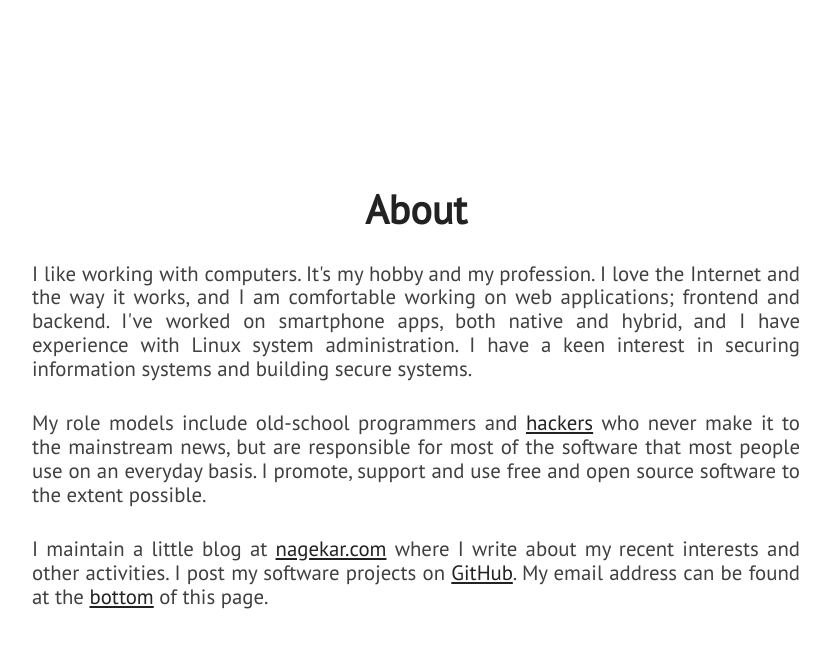
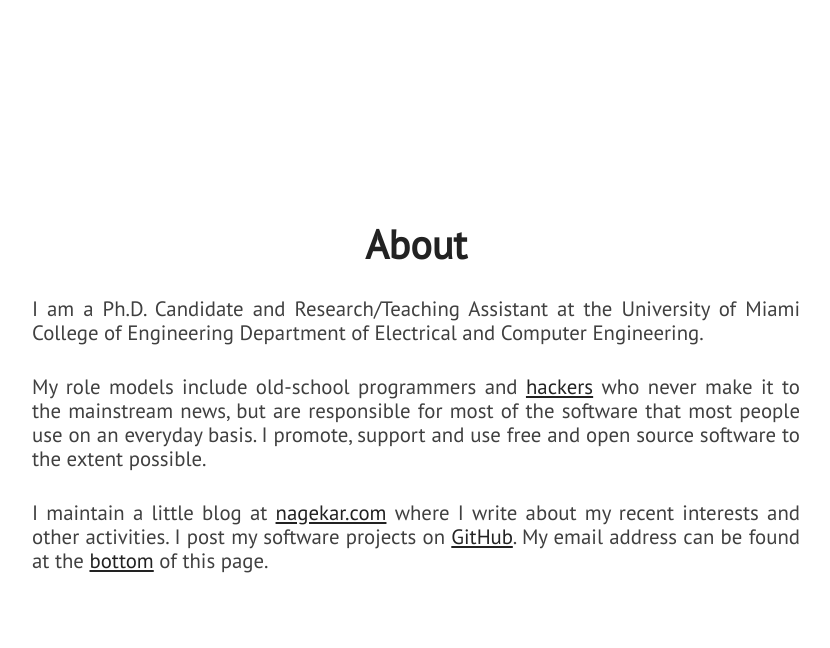
Before and after one commit to anchensun/anchensun.github.io, a Jekyll site: the page built from index.html, in a window 1280 px wide and 900 px high, scrolled down 1018 px. Shown: the top 648 px of the window, without its empty margins (224-1054 px from the left). Built offline with Jekyll 4.4.1, drawn with Linux system fonts in a browser that asks for light colours; nearby versions of some CDN libraries.

Commit message:
Update about.html

```diff
--- a/_includes/about.html
+++ b/_includes/about.html
@@ -3,7 +3,7 @@
         <div id="about-text">
             <div class="section-heading">About</div>
             <p class="paragraph-text justify-text">
-                I like working with computers. It's my hobby and my profession. I love the Internet and the way it works, and I am comfortable working on web applications; frontend and backend. I've worked on smartphone apps, both native and hybrid, and I have experience with Linux system administration. I have a keen interest in securing information systems and building secure systems.
+                I am a Ph.D. Candidate and Research/Teaching Assistant at the University of Miami College of Engineering Department of Electrical and Computer Engineering.
             </p>
             <p class="paragraph-text justify-text">
                 My role models include old-school programmers and <a href="https://stallman.org/articles/on-hacking.html">hackers</a> who never make it to the mainstream news, but are responsible for most of the software that most people use on an everyday basis. I promote, support and use free and open source software to the extent possible.
```
